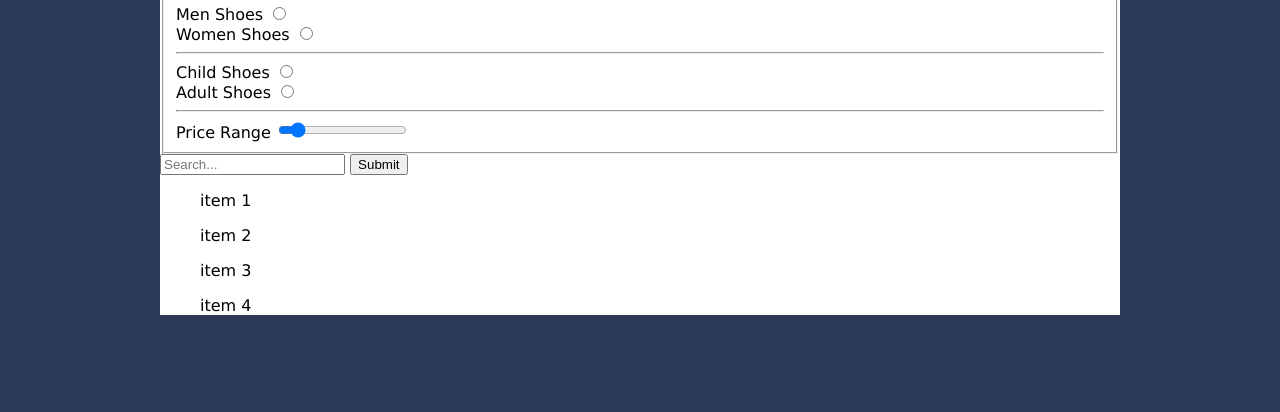
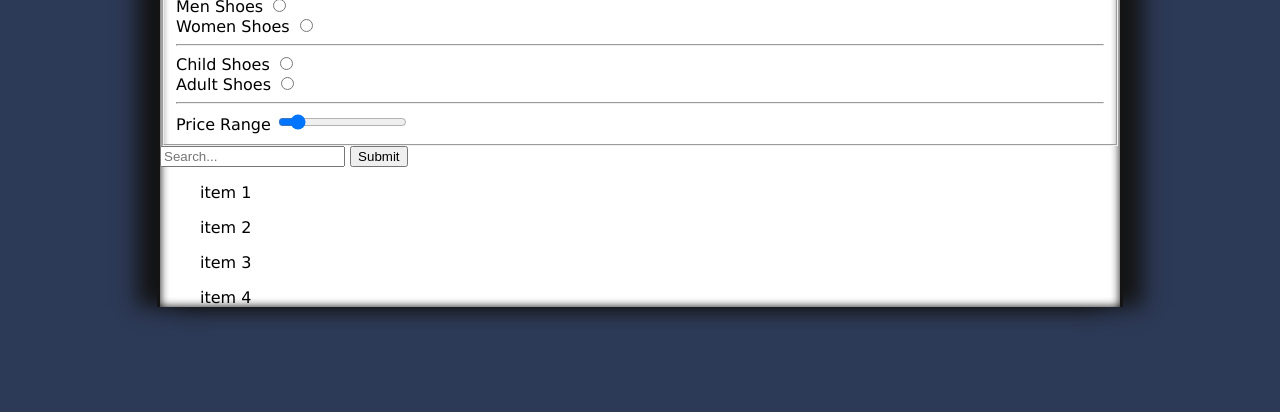
Before and after one commit to LoFonWorks/Smart-Shoes, a PHP site: page /searchPage.html in a window 1280 px wide. Shown: the part 388-800 px from the top of the page. Run offline with PHP 8.4, Linux system fonts and the light colour scheme.

Commit message:
Add files via upload

```diff
--- a/searchPage.css
+++ b/searchPage.css
@@ -7,12 +7,24 @@
 */
 
 html {
+    /*background-color: rgb(45, 58, 87);*/
+    /*background-color: rgb(67, 110, 209);*/
     background-color: rgb(45, 58, 87);
 }
 
 body {
     background-color: rgb(255, 255, 255);
     font-family: Verdana, Geneva, Arial, sans-serif;
+    background-color: white;
+    box-shadow: rgb(20, 20, 20) 20px 0px 20px,  rgb(20, 20, 20) -20px 0px 20px,
+                inset rgb(10, 10, 10) 0px 0px 10px;
+    border-left: 3px solid rgb(20, 20, 20);
+    border-right: 3px solid rgb(20, 20, 20);
+    min-height: 100%;
+    margin: 0px auto;
+    min-width: 320px;
+    max-width: 1020px;
+    width: 100%;
 }
 
 header {
@@ -21,6 +33,7 @@ header {
 }
 
 header nav ul {
+    background-color: rgb(67, 110, 209);
     list-style-type: none;
     margin: 0;
     padding: 5px;
```
